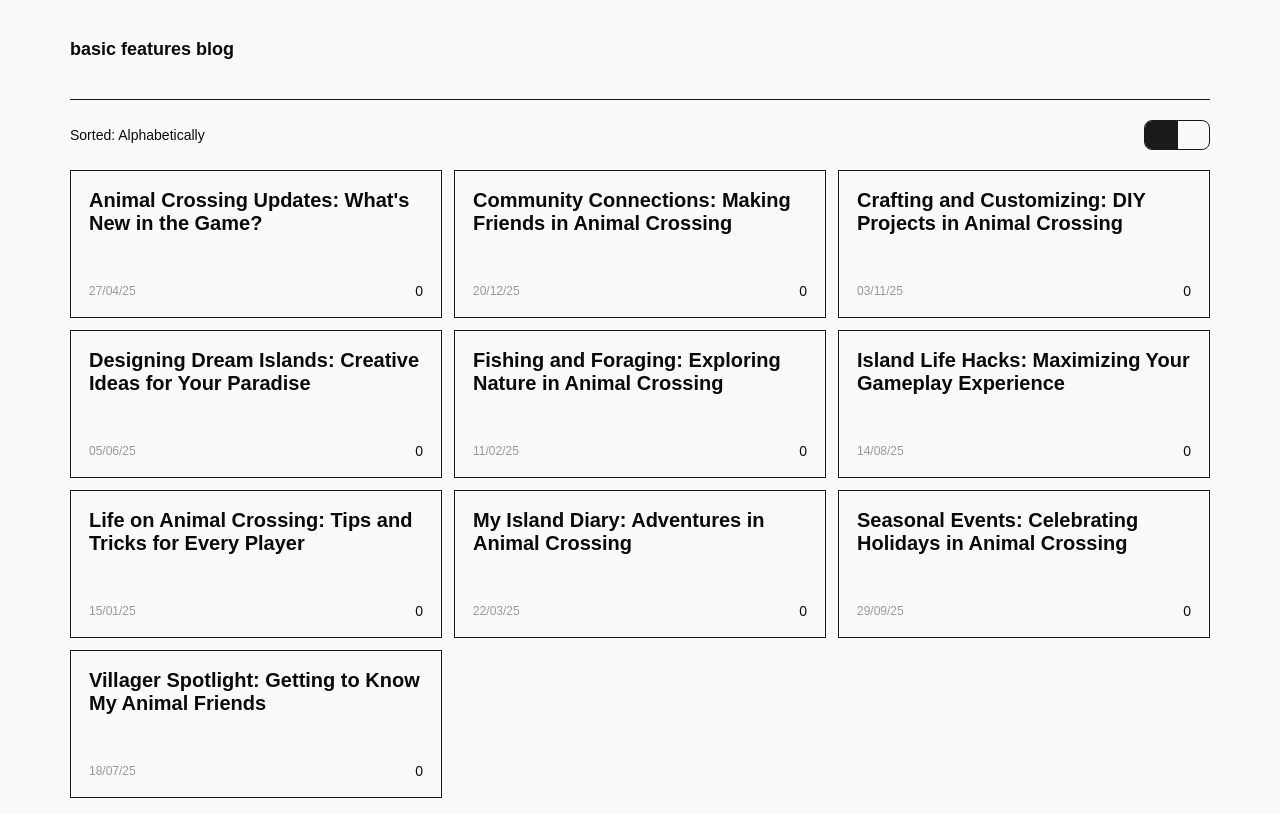
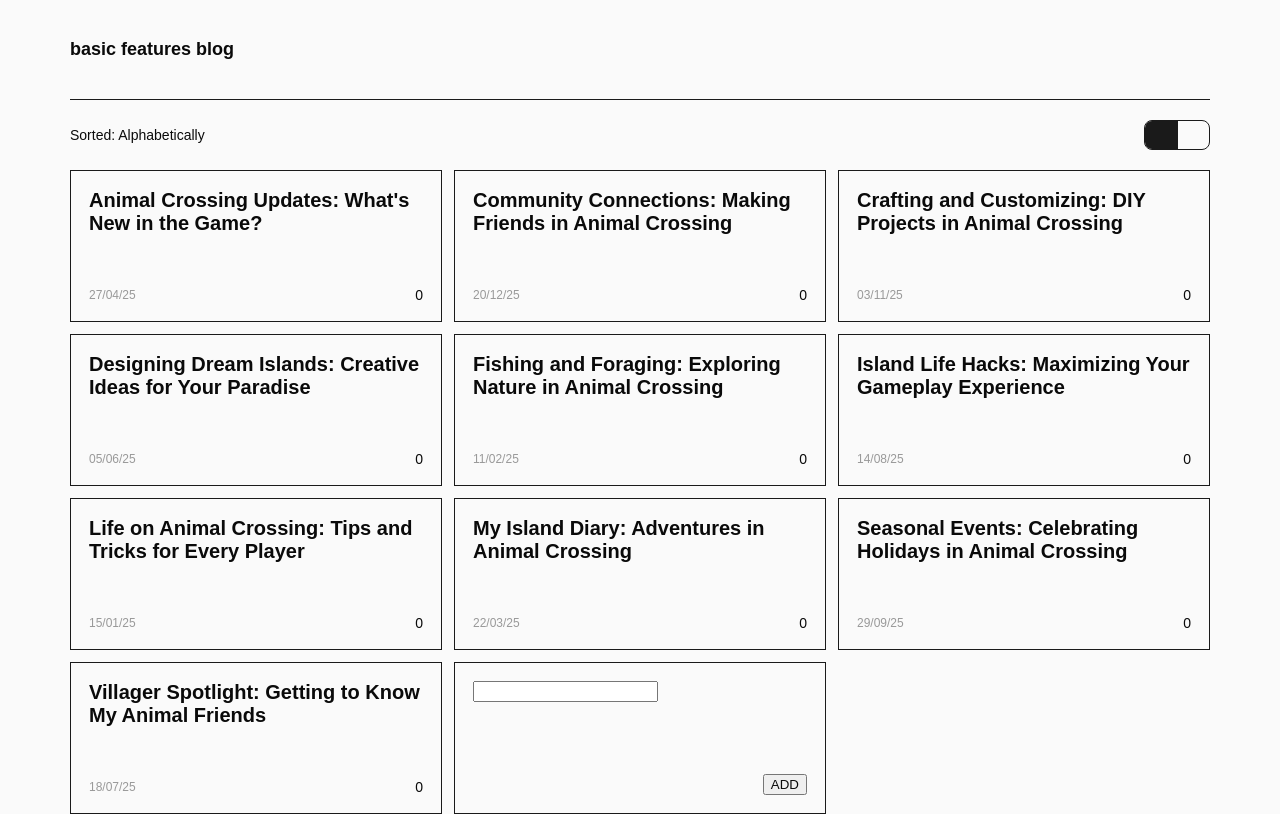
Before and after one commit to happycodehouse/basic-blog, a React (Vite) app: page / in a window 1280 px wide. Built offline with nearby package versions, Linux system fonts and the light colour scheme; some icons are missing; a web font is replaced by a local one.

Commit message:
add function

```diff
--- a/src/App.css
+++ b/src/App.css
@@ -101,12 +101,14 @@
 
 .post-list {
   display: flex;
-  justify-content: space-between;
   flex-wrap: wrap;
   gap: 12px;
 }
 
 .post-list li {
+  display: flex;
+  flex-direction: column;
+  justify-content: space-between;
   width: calc((100% - 24px) / 3);
   padding: 18px;
   border: 1px solid #1a1a1a;
@@ -154,3 +156,9 @@
 .post-list .like-area span {
   font-size: 14px;
 }
+
+.add-post-area {
+  width: calc((100% - 24px) / 3);
+  padding: 18px;
+  border: 1px solid #1a1a1a;
+}
--- a/src/App.jsx
+++ b/src/App.jsx
@@ -97,10 +97,22 @@
                                             <span>{like[index]}</span>
                                         </div>
                                     </div>
-
                                 </li>
                             ))}
+                            <li>
+                                <div className={"top-area"}>
+                                    <input type="text"/>
+
+                                </div>
+                                <div className={"bottom-area"}>
+                                    <span></span>
+                                    <div className={"add-post-btn-wrap"}>
+                                        <button type={"button"}>ADD</button>
+                                    </div>
+                                </div>
+                            </li>
                         </ul>
+
                     </div>
                 </div>
             </div>
```
